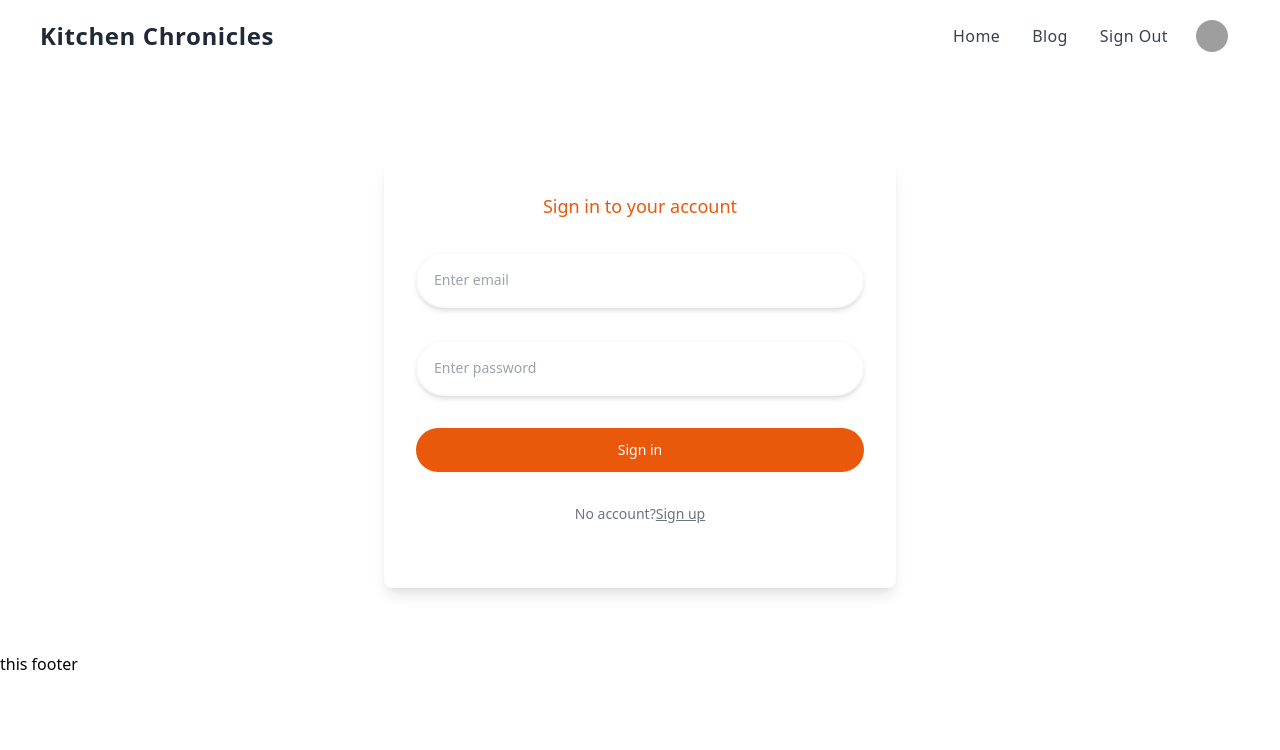
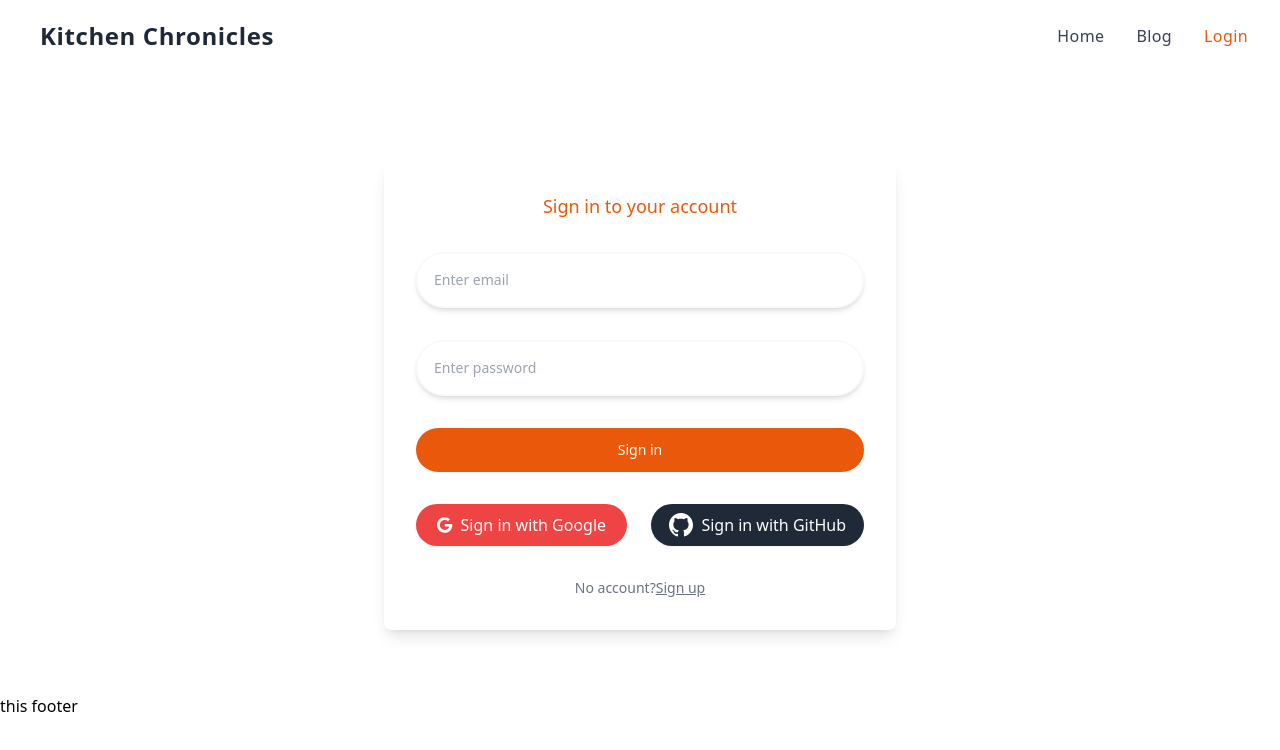
Before and after one commit to MizanPHero/kitchenchronicles-client-side, a React (Vite) app: page /login in a window 1280 px wide. Shown: the top 750 px of the page. Built offline with nearby package versions, Linux system fonts and the light colour scheme; no server answers; grey boxes are pictures that could not be loaded.

Commit message:
Google and github added

```diff
--- a/package.json
+++ b/package.json
@@ -11,6 +11,7 @@
   },
   "dependencies": {
     "@fortawesome/fontawesome-svg-core": "^6.4.0",
+    "@fortawesome/free-brands-svg-icons": "^6.4.0",
     "@fortawesome/free-solid-svg-icons": "^6.4.0",
     "@fortawesome/react-fontawesome": "^0.2.0",
     "@heroicons/react": "^2.0.17",
--- a/src/Pages/LoginRegistration/Login.jsx
+++ b/src/Pages/LoginRegistration/Login.jsx
@@ -1,42 +1,54 @@
 import React, { useContext, useState } from "react";
+import { FontAwesomeIcon } from "@fortawesome/react-fontawesome";
+import { faGoogle, faGithub, faGit } from "@fortawesome/free-brands-svg-icons";
+
 import { Link } from "react-router-dom";
 import { AuthContext } from "../../Provider/AuthProvider";
 
 const Login = () => {
-  const {signIn} = useContext(AuthContext);
-  const [error, setError] = useState('');
+  const { signIn, googleSignIn, gitHubSignIn } = useContext(AuthContext);
+  const [error, setError] = useState("");
 
-  const handleLogin = event => {
+  const handleLogin = (event) => {
     event.preventDefault();
-    const form=event.target;
-    const email=form.email.value;
+    const form = event.target;
+    const email = form.email.value;
     const password = form.password.value;
 
-    setError('');
+    setError("");
 
-    signIn(email,password)
-    .then(result => {
+    signIn(email, password)
+      .then((result) => {
         const loggedUser = result.user;
         console.log(loggedUser);
         form.reset();
       })
-    .catch(error => {
+      .catch((error) => {
         console.log(error);
-      setError(error.message)
-    })
+        setError(error.message);
+      });
+  };
+
+  const handleGoogleSignIn = () => {
+    googleSignIn();
+  };
+  const handleGithubSignIn = () => {
+    gitHubSignIn();
   }
 
   return (
     <div>
       <div className="max-w-screen-xl px-4 py-16 mx-auto sm:px-6 lg:px-8">
         <div className="max-w-lg mx-auto">
-          <form onSubmit={handleLogin} className="p-4 mt-6 mb-0 space-y-8 rounded-lg shadow-lg sm:p-6 lg:p-8">
+          <div className="p-4 mt-6 mb-0 space-y-8 rounded-lg shadow-lg sm:p-6 lg:p-8">
+            <form onSubmit={handleLogin} className="space-y-8 ">
               <p className="text-lg font-medium text-center text-orange-600">
                 Sign in to your account
               </p>
 
               <div>
-              <input name="email"
+                <input
+                  name="email"
                   type="email"
                   className="w-full p-4 text-sm border-2 rounded-full shadow-md focus-visible:outline-none focus:border-orange-500 pe-12 border-gray-50"
                   placeholder="Enter email"
@@ -45,7 +57,8 @@ const Login = () => {
               </div>
 
               <div>
-               <input name="password"
+                <input
+                  name="password"
                   type="password"
                   className="w-full p-4 text-sm border-2 rounded-full shadow-md focus-visible:outline-none focus:border-orange-500 border-gray-50 pe-12"
                   placeholder="Enter password"
@@ -58,17 +71,43 @@ const Login = () => {
               >
                 Sign in
               </button>
+            </form>
 
+            <div className="flex gap-6">
+              <button
+                onClick={handleGoogleSignIn}
+                className="flex items-center justify-center w-full max-w-xs px-4 py-2 mx-auto font-medium text-white bg-red-500 rounded-full shadow-sm hover:bg-red-400 focus:outline-none focus:ring-2 focus:ring-offset-2 focus:ring-red-500"
+              >
+                <FontAwesomeIcon icon={faGoogle} className="mr-2" />
+                Sign in with Google
+              </button>
+
+              <button onClick={handleGithubSignIn} className="flex items-center justify-center w-full max-w-xs px-4 py-2 mx-auto font-medium text-white bg-gray-800 border border-transparent rounded-full shadow-sm hover:bg-gray-700 focus:outline-none focus:ring-2 focus:ring-offset-2 focus:ring-gray-500">
+                <svg
+                  className="w-6 h-6 mr-2 text-white"
+                  fill="currentColor"
+                  viewBox="0 0 24 24"
+                  xmlns="http://www.w3.org/2000/svg"
+                >
+                  <path
+                    fillRule="evenodd"
+                    clipRule="evenodd"
+                    d="M12 0C5.373 0 0 5.372 0 12c0 5.304 3.438 9.8 8.205 11.385.6.11.82-.258.82-.577 0-.285-.01-1.04-.015-2.04-3.338.724-4.042-1.61-4.042-1.61-.546-1.386-1.334-1.755-1.334-1.755-1.087-.743.083-.727.083-.727 1.203.085 1.838 1.236 1.838 1.236 1.07 1.834 2.809 1.304 3.495.997.108-.776.417-1.305.76-1.605-2.665-.3-5.466-1.334-5.466-5.93 0-1.31.465-2.383 1.235-3.222-.135-.303-.536-1.524.104-3.176 0 0 1.007-.322 3.3 1.23.96-.267 1.98-.4 3-.405 1.02.005 2.04.138 3 .405 2.29-1.552 3.295-1.23 3.295-1.23.64 1.652.24 2.873.12 3.176.765.84 1.23 1.912 1.23 3.222 0 4.608-2.805 5.625-5.475 5.92.42.36.81 1.096.81 2.22 0 1.605-.015 2.895-.015 3.28 0 .315.21.69.825.575C20.565 21.797 24 17.303 24 12c0-6.628-5.373-12-12-12"
+                  />
+                </svg>
+                Sign in with GitHub
+              </button>
+            </div>
+            <div>
               <p className="text-sm text-center text-gray-500">
                 No account?
-              <Link className="underline" to={'/registration'}>
+                <Link className="underline" to={"/registration"}>
                   Sign up
                 </Link>
               </p>
-            <p className="text-sm text-center text-red-600">
-              {error}
-            </p>
-          </form>
+              <p className="text-sm text-center text-red-600">{error}</p>
+            </div>
+          </div>
         </div>
       </div>
     </div>
--- a/src/Pages/Shared/Header.jsx
+++ b/src/Pages/Shared/Header.jsx
@@ -5,6 +5,7 @@ import { AuthContext } from "../../Provider/AuthProvider";
 
 const Header = () => {
   const { user, logOut } = useContext(AuthContext);
+  console.log(user);
 
   const handleLogout = () => {
     logOut()
@@ -53,7 +54,7 @@ const Header = () => {
             </button>
               <img
                 className="w-8 h-8 mr-5 rounded-full lg:ml-7"
-                src="https://images.unsplash.com/photo-1472099645785-5658abf4ff4e?ixlib=rb-1.2.1&ixid=eyJhcHBfaWQiOjEyMDd9&auto=format&fit=facearea&facepad=2&w=256&h=256&q=80"
+                src={user.photoURL}
                 alt=""
               />
              </div>
--- a/src/Provider/AuthProvider.jsx
+++ b/src/Provider/AuthProvider.jsx
@@ -1,17 +1,23 @@
-import React, { createContext, useState } from "react";
+import React, { createContext, useEffect, useState } from "react";
 import {
+  GithubAuthProvider,
+  GoogleAuthProvider,
   createUserWithEmailAndPassword,
   getAuth,
+  onAuthStateChanged,
   signInWithEmailAndPassword,
+  signInWithPopup,
   signOut,
 } from "firebase/auth";
 import app from "../Firebase/firebase.config";
 
 export const AuthContext = createContext(null);
 const auth = getAuth(app);
+const googleProvider = new GoogleAuthProvider();
+const githubProvider = new GithubAuthProvider();
 
 const AuthProvider = ({ children }) => {
-  const [user, setUser] = useState({name: "mizan"});
+  const [user, setUser] = useState(null);
 
   const createUser = (email, password) => {
     return createUserWithEmailAndPassword(auth, email, password);
@@ -21,16 +27,52 @@ const AuthProvider = ({ children }) => {
     return signInWithEmailAndPassword(auth, email, password);
   };
 
-  const logOut=()=> {
+  const logOut = () => {
     return signOut(auth);
-  }
+  };
+
+  // observer user auth state
+  useEffect(() => {
+    const unsubscribe = onAuthStateChanged(auth, (currentUser) => {
+      setUser(currentUser);
+    });
+
+    // stop observing while unmounting
+    return () => {
+      return unsubscribe();
+    };
+  }, []);
+
+  const googleSignIn = () => {
+    signInWithPopup(auth, googleProvider)
+      .then((result) => {
+        const loggedInUser = result.user;
+        console.log(loggedInUser);
+        setUser(loggedInUser);
+      })
+      .catch((error) => {
+        console.log(error);
+      });
+  };
+  const gitHubSignIn = () => {
+    signInWithPopup(auth, githubProvider)
+      .then((result) => {
+        const loggedInUser = result.user;
+        console.log(loggedInUser);
+        setUser(loggedInUser);
+      })
+      .catch((error) => {
+        console.log(error);
+      });
+  };
 
   const authInfo = {
     user,
     createUser,
     signIn,
-    logOut
-
+    logOut,
+    googleSignIn,
+    gitHubSignIn
   };
 
   return (
```
Also changed, not shown: 1 other file (tests, documents, lock files or other folders). Lines whose indentation alone changed are shown as unchanged.
